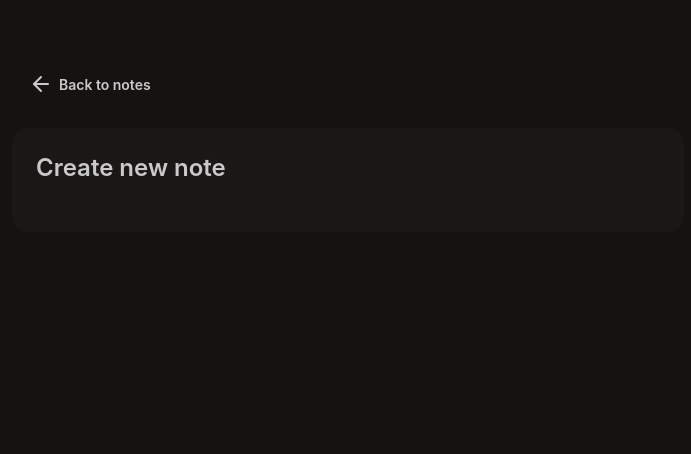
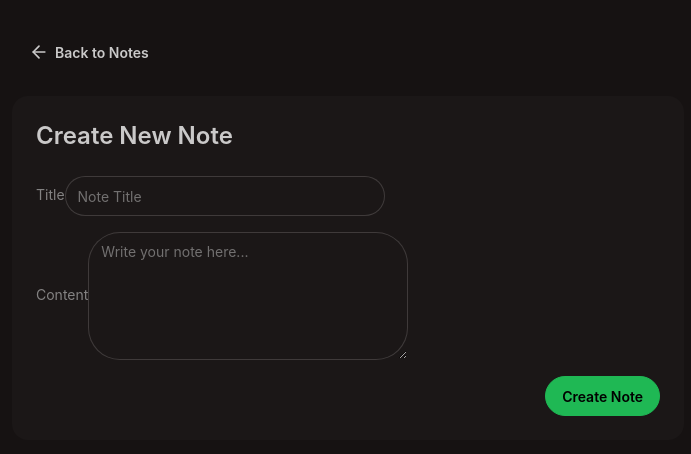
Before and after one commit to FHZergursh/thinkboard-PERN, a React (Vite) app in the folder frontend/: page /create in a window 1280 px wide. Shown: the top 454 px of the page, without its empty margins (292-983 px from the left). Built offline with nearby package versions, Linux system fonts and the light colour scheme.

Commit message:
complete functionality for create page
title, fully working.

```diff
--- a/frontend/src/pages/CreatePage.tsx
+++ b/frontend/src/pages/CreatePage.tsx
@@ -1,5 +1,6 @@
 import { ArrowLeftIcon } from 'lucide-react';
 import React, { useState } from 'react'
+import toast from 'react-hot-toast';
 import { Link } from 'react-router';
 
 const CreatePage = () => {
@@ -7,33 +8,86 @@ const CreatePage = () => {
   const [content, setContent] = useState("")
   const [loading, setLoading] = useState(false)
 
-  const handleSubmit = () => {
+  const handleSubmit = async (e : React.SyntheticEvent<HTMLFormElement>) => {
+    e.preventDefault()
+    const newNote = {title, content}
+
+    if (!title.trim() || !content) {
+      toast.error("All fields are required");
+      return;
+    }
+
+    setLoading(true)
+    try {
+      await fetch("http://localhost:5001/api/notes",
+        {method: "POST", headers: {'Content-Type': 'application/json'},
+      body: JSON.stringify(newNote)}).then(() => {
+        console.log("New note added!")
+      })
+
+    } catch (error) {
+      console.log(error)
+
+    } finally {
+      setLoading(false)
+    }
+
+
+    console.log(title);
+    console.log(content)
 
   }
 
+  return (
+    <div className="min-h-screen bg-base-200">
+      <div className="container mx-auto px-4 py-8">
+        <div className="max-w-2xl mx-auto">
+          <Link to={"/"} className="btn btn-ghost mb-6">
+            <ArrowLeftIcon className="size-5" />
+            Back to Notes
+          </Link>
 
-  return (
-    <div className='min-h-screen bg-base-200'>
-      <div className='container mx-auto px-4 py-8'></div>
-      <div className='max-w-2xl mx-auto'>
-        <Link to={"/"} className='btn btn-ghost mb-6'>
-        <ArrowLeftIcon />
-        Back to notes
-        </Link>
+          <div className="card bg-base-100">
+            <div className="card-body">
+              <h2 className="card-title text-2xl mb-4">Create New Note</h2>
+              <form onSubmit={handleSubmit}>
+                <div className="form-control mb-4">
+                  <label className="label">
+                    <span className="label-text">Title</span>
+                  </label>
+                  <input
+                    type="text"
+                    placeholder="Note Title"
+                    className="input input-bordered"
+                    value={title}
+                    onChange={(e) => setTitle(e.target.value)}
+                  />
+                </div>
 
-        <div className='card bg-base-100'>
-          <div className='card-body'>
-            <h2 className='card-title text-2xl mb-4'>Create new note</h2>
-            <form onSubmit={handleSubmit}>
+                <div className="form-control mb-4">
+                  <label className="label">
+                    <span className="label-text">Content</span>
+                  </label>
+                  <textarea
+                    placeholder="Write your note here..."
+                    className="textarea textarea-bordered h-32"
+                    value={content}
+                    onChange={(e) => setContent(e.target.value)}
+                  />
+                </div>
 
-
-            </form>
+                <div className="card-actions justify-end">
+                  <button type="submit" className="btn btn-primary" disabled={loading}>
+                    {loading ? "Creating..." : "Create Note"}
+                  </button>
+                </div>
+              </form>
+            </div>
           </div>
         </div>
       </div>
+    </div>
+  );
+};
 
-    </div>
-  )
-}
-
-export default CreatePage
+export default CreatePage;
```
